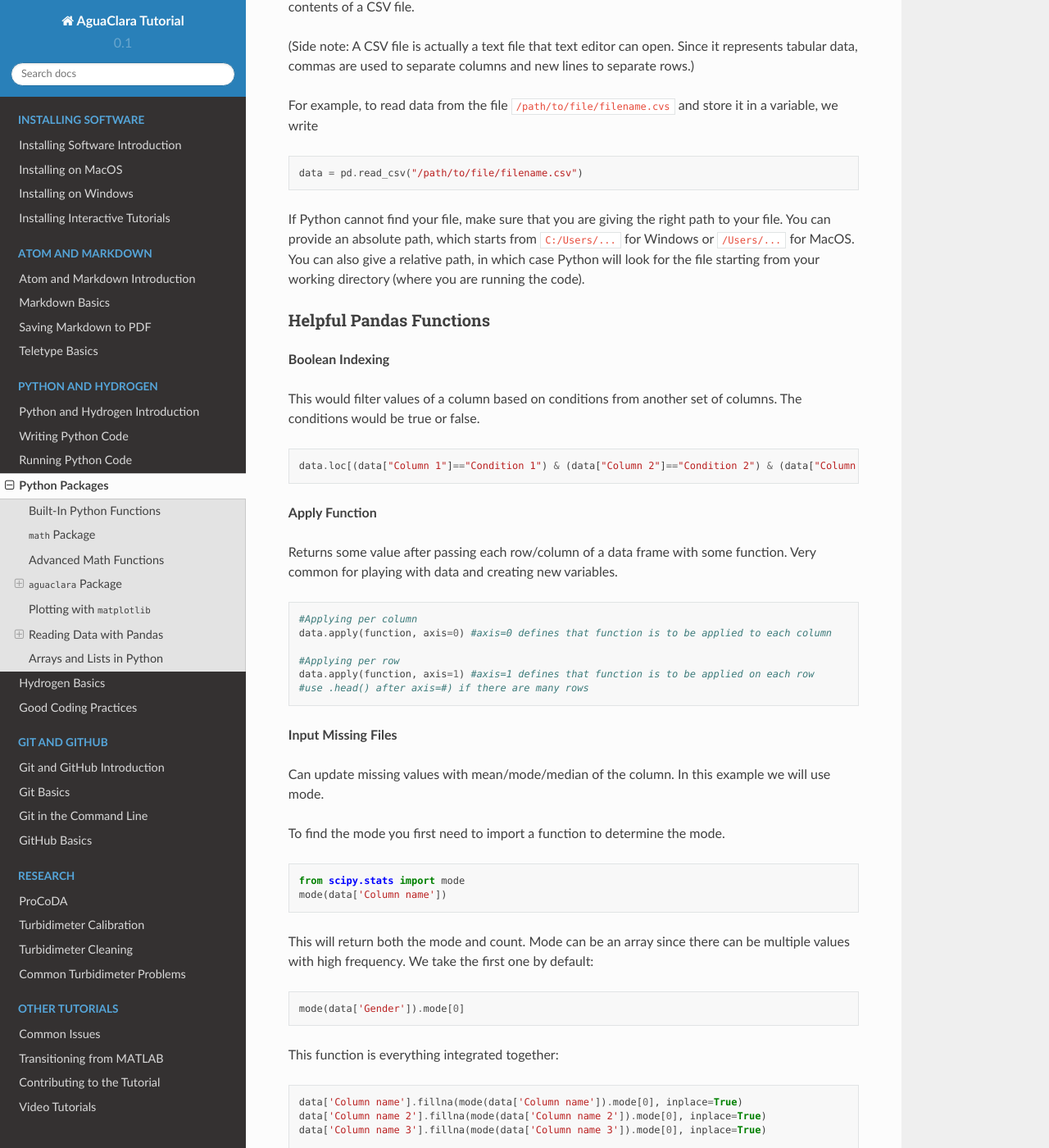
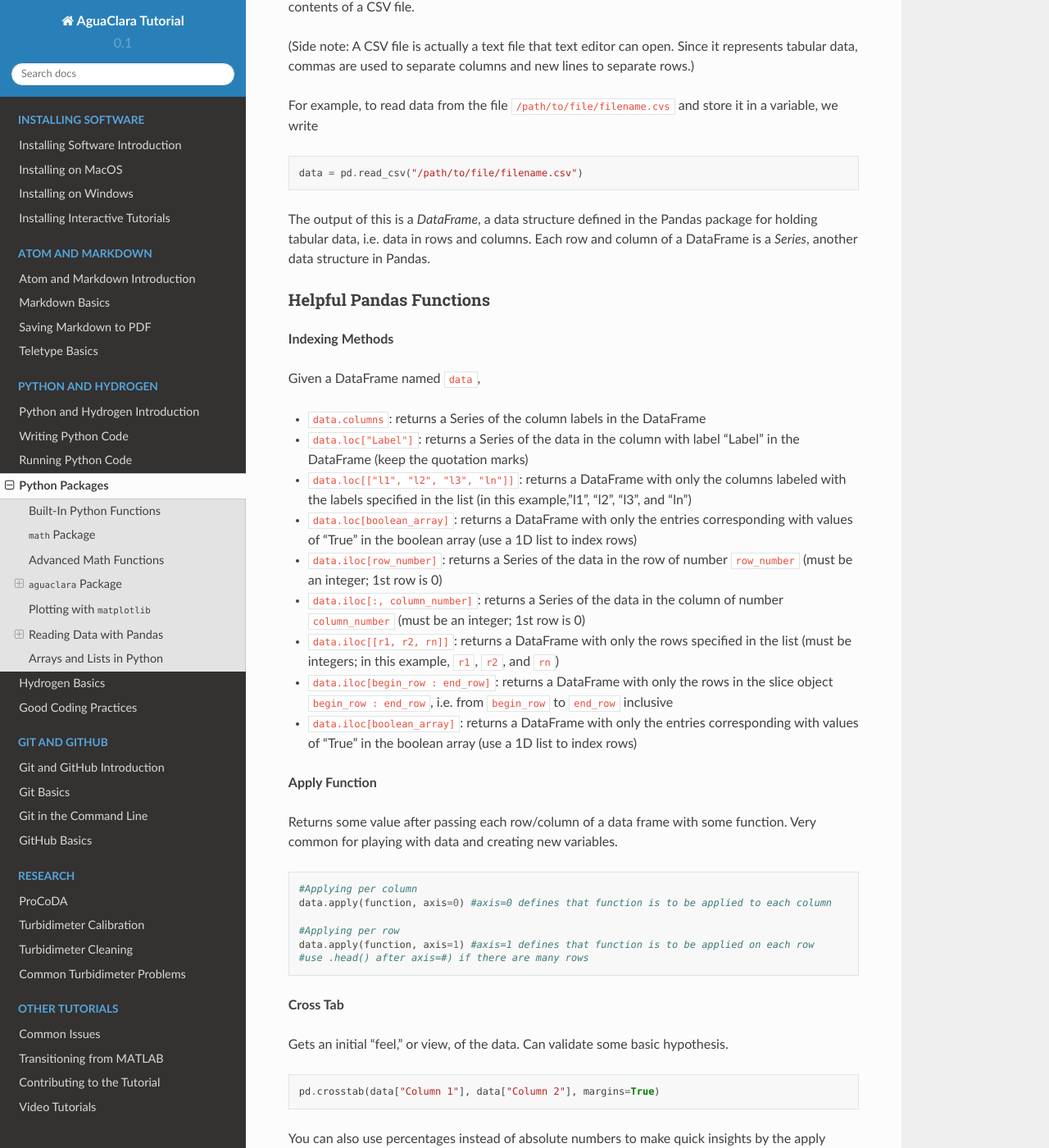
Before and after one commit to AguaClara/aguaclara_tutorial, a Sphinx documentation site: the page built from docs/source/python-and-hydrogen/python-packages.rst, in a window 1280 px wide and 1400 px high, scrolled down 5176 px. Shown: the whole window at 82% size. Built offline with Sphinx 7.4.7 and the Read the Docs theme 2.0.0, drawn with Linux system fonts in a browser that asks for light colours; some of the changed text lies outside the part shown.

Commit message:
Finished editing pandas tutorial

```diff
--- a/docs/source/python-and-hydrogen/python-packages.rst
+++ b/docs/source/python-and-hydrogen/python-packages.rst
@@ -195,8 +195,7 @@ For more tutorials on plotting, check out this `pyplot tutorial <https://matplot
 Reading Data with Pandas
 ------------------------
 
-Pandas is a popular Python package for data manipulation and analysis. We'll show you in this tutorial how to use Pandas to read files of data using and begin to perform calculations on the data. Remember that you can always check `the Pandas documentation <http://pandas.pydata.org/pandas-docs/stable/tutorials.html>`_ and `API Reference <http://pandas.pydata.org/pandas-docs/stable/reference/index.html>`_ to read more about the functions available.
-
+Pandas is a popular Python package for data manipulation and analysis. We'll show you in this tutorial how to use Pandas to read files of data and begin to perform analyze it. Remember that you can always check `the Pandas documentation <http://pandas.pydata.org/pandas-docs/stable/tutorials.html>`_ and `API Reference <http://pandas.pydata.org/pandas-docs/stable/reference/index.html>`_ to read more about the functions available.
 
 To start, we first load the Pandas library with alias 'pd.'
 
@@ -217,18 +216,28 @@ For example, to read data from the file ``/path/to/file/filename.cvs`` and store
 
   data = pd.read_csv("/path/to/file/filename.csv")
 
-If Python cannot find your file, make sure that you are giving the right path to your file. You can provide an absolute path, which starts from ``C:/Users/...`` for Windows or ``/Users/...`` for MacOS. You can also give a relative path, in which case Python will look for the file starting from your working directory (where you are running the code).
+The output of this is a *DataFrame*, a data structure defined in the Pandas package for holding tabular data, i.e. data in rows and columns. Each row and column of a DataFrame is a *Series*, another data structure in Pandas.
+
+.. If Python cannot find your file, make sure that you are giving the right path to your file. You can provide an absolute path, which starts from ``C:/Users/...`` for Windows or ``/Users/...`` for MacOS. You can also give a relative path, in which case Python will look for the file starting from your working directory (where you are running the code from).
 
 Helpful Pandas Functions
 ~~~~~~~~~~~~~~~~~~~~~~~~
 
-**Boolean Indexing**
+**Indexing Methods**
 
-This would filter values of a column based on conditions from another set of columns. The conditions would be true or false.
+Given a DataFrame named ``data``,
 
-.. code-block:: python
+* ``data.columns``: returns a Series of the column labels in the DataFrame
 
-  data.loc[(data["Column 1"]=="Condition 1") & (data["Column 2"]=="Condition 2") & (data["Column 3"]=="Condition 3"), [Column 1, Column 2, Column 3]]
+* ``data.loc["Label"]``: returns a Series of the data in the column with label "Label" in the DataFrame (keep the quotation marks)
+* ``data.loc[["l1", "l2", "l3", "ln"]]``: returns a DataFrame with only the columns labeled with the labels specified in the list (in this example,"l1", "l2", "l3", and "ln")
+* ``data.loc[boolean_array]``: returns a DataFrame with only the entries corresponding with values of "True" in the boolean array (use a 1D list to index rows)
+
+* ``data.iloc[row_number]``: returns a Series of the data in the row of number ``row_number`` (must be an integer; 1st row is 0)
+* ``data.iloc[:, column_number]``: returns a Series of the data in the column of number ``column_number`` (must be an integer; 1st row is 0)
+* ``data.iloc[[r1, r2, rn]]``: returns a DataFrame with only the rows specified in the list (must be integers; in this example, ``r1``, ``r2``, and ``rn``)
+* ``data.iloc[begin_row : end_row]``: returns a DataFrame with only the rows in the slice object ``begin_row : end_row``, i.e. from ``begin_row`` to ``end_row`` inclusive
+* ``data.iloc[boolean_array]``: returns a DataFrame with only the entries corresponding with values of "True" in the boolean array (use a 1D list to index rows)
 
 **Apply Function**
 
@@ -243,54 +252,26 @@ Returns some value after passing each row/column of a data frame with some funct
   data.apply(function, axis=1) #axis=1 defines that function is to be applied on each row
   #use .head() after axis=#) if there are many rows
 
-**Input Missing Files**
-
-Can update missing values with mean/mode/median of the column. In this example we will use mode.
-
-To find the mode you first need to import a function to determine the mode.
-
-.. code-block:: python
-
-  from scipy.stats import mode
-  mode(data['Column name'])
-
-This will return both the mode and count. Mode can be an array since there can be multiple values with high frequency. We take the first one by default:
-
-.. code-block:: python
-
-  mode(data['Gender']).mode[0]
-
-This function is everything integrated together:
-
-.. code-block:: python
-
-  data['Column name'].fillna(mode(data['Column name']).mode[0], inplace=True)
-  data['Column name 2'].fillna(mode(data['Column name 2']).mode[0], inplace=True)
-  data['Column name 3'].fillna(mode(data['Column name 3']).mode[0], inplace=True)
-
-  #To check missing values to confirm:
-  print data.apply(num_missing, axis=0)
-
-**Pivot Table**
-
-Input missing values.
-
-.. code-block:: python
-
-  impute_grps = data.pivot_table(values=["Column 1"], index=["Group 1"], index=["Group 2", "Group 3", "Group 4"], aggfunc=np.mean)
-  print impute_grps
-
-**Multi-Indexing**
-
-One index can be a combination of several values, and it helps to perform operations really fast.
-
-.. code-block:: python
-
-  for i, row in data.loc[data['Column 1'].isnull(),:].iterrows():
-    ind = tuple([row['Group 1'], row['Group 2'], row['Group 3']])
-    data.loc[i, 'Column 1'] = impute_grps.loc[ind].values[0]
-
-It requires a tuple to hav ea loc statement. The values[0] suffix is required because by default, the answer returned would not match with the answer that you are looking for.
+.. **Pivot Table**
+..
+.. Input missing values.
+..
+.. .. code-block:: python
+..
+..   impute_grps = data.pivot_table(values=["Column 1"], index=["Group 1"], index=["Group 2", "Group 3", "Group 4"], aggfunc=np.mean)
+..   print impute_grps
+..
+.. **Multi-Indexing**
+..
+.. One index can be a combination of several values, and it helps to perform operations really fast.
+..
+.. .. code-block:: python
+..
+..   for i, row in data.loc[data['Column 1'].isnull(),:].iterrows():
+..     ind = tuple([row['Group 1'], row['Group 2'], row['Group 3']])
+..     data.loc[i, 'Column 1'] = impute_grps.loc[ind].values[0]
+..
+.. It requires a tuple to hav ea loc statement. The values[0] suffix is required because by default, the answer returned would not match with the answer that you are looking for.
 
 **Cross Tab**
 
@@ -306,34 +287,9 @@ You can also use percentages instead of absolute numbers to make quick insights
 
   def percConvert(ser):
     return ser/float(ser[-1])
-    pd.crosstab(data["Column 1"], data["Column 2"], margins=True).apply(percConvert, axis=1)
 
-**Merge DataFrames**
+  pd.crosstab(data["Column 1"], data["Column 2"], margins=True).apply(percConvert, axis=1)
 
-Need to collate information from different sources.
-
-.. code-block:: python
-
-  data = pd.DataFrame([1, 2, 3], index=['Type 1', 'Type 2', 'Type 3'], columns=['factors'])
-data)
-
-Now can merge this information with the original dataframe as:
-
-.. code-block:: python
-
-  data_merged = data.merge(right=certain_factors, how='inner', left_on='Columns', right_index=True, sort=False)
-  data_merged.pivot_table(values='subject', index=['Columns', 'factors'], aggfunc=len)
-
-The pivot table validates successful merge operation. The 'values' argument is irrelevant here because we are counting the values.
-
-**Sorting DataFrames**
-
-Pandas allow easy sorting based on multiple columns, as shown here:
-
-.. code-block:: python
-
-  data_sorted = data.sort_values(['Column 1', 'Column 2'], ascending=False)
-  data_sorted[['Column 1', 'Column 2']].head(10)
 
 **Plotting (Boxplot & Histogram)**
 
@@ -349,62 +305,6 @@ Boxplots and histograms can be directly plotted in Pandas, so calling matplotlib
 
   data.hist(column="Column 1", by="Column 2",bins=30)
 
-**Cut function for binning**
-
-Numerical values can make more sense if clustered together. Modeling this way is more intuitive and will avoid overfitting. This is a simple function which can be reused for binning any variable pretty easily:
-
-.. code-block:: python
-
-  def binning(col, cut_points, labels=None):
-  #Define min and max values:
-  minval = col.min()
-  maxval = col.max()
-
-  #create list by adding min and max to cut_points
-  break_points = [minval] + cut_points + [maxval]
-
-  #if no labels provided, use default labels 0 ... (n-1)
-  if not labels:
-     labels = range(len(cut_points)+1)
-
-  #Binning using cut function of pandas
-  colBin = pd.cut(col,bins=break_points,labels=labels,
-  include_lowest=True)
-  return colBin
-
-**Coding Nominal Data**
-
-Sometimes it is necessary to modify nominal variable categories. This may be because of:
-
-- Algorithms like Logistic Regression needing all inputs to be numeric, so nominal variables are usually coded as 0, 1...(n-1)
-- Category may be represented in two ways. For example, temperature might be recorded as "High," "medium," "low," "H," "Low." "High" and "H" are the same category, and "low" and "Low" are, but python would read them as different
-- Some categories may have low frequencies so one should combine them
-
-.. code-block:: python
-
-  #Replace function
-  def coding(col, codeDict):
-    colCoded = pd.Series(col, copy=True)
-    for key, value in codeDict.items():
-      colCoded.replace(key, value, inplace=True)
-      return colCoded
-
-  #Coding Status as Y=1, N=0:
-  print 'Before Coding:'
-  print pd.value_counts(data["Status"])
-  data["Status"] = coding(data["Status"], {'N':0, 'Y':1})
-  print '\nAfter Coding:'
-  print pd.value_counts(data["Status_Coded"])
-
-**Iterating over rows of a dataframe**
-
-Though this operation isn't frequently used, there are times when you may have to iterate through all rows using a for loop. For example, a common problem is treating variables incorrectly in Python. Usually, this happens when: nominal variables with numeric categories are treated as numerical, or numeric variables with characters entered in one of the rows because of a data error are considered categorical.
-
-It's usually a good idea to manually define column types. If we check current data types of all columns:
-
-.. code-block:: python
-
-  data.dtypes
 
 Arrays and Lists in Python
 --------------------------
```
